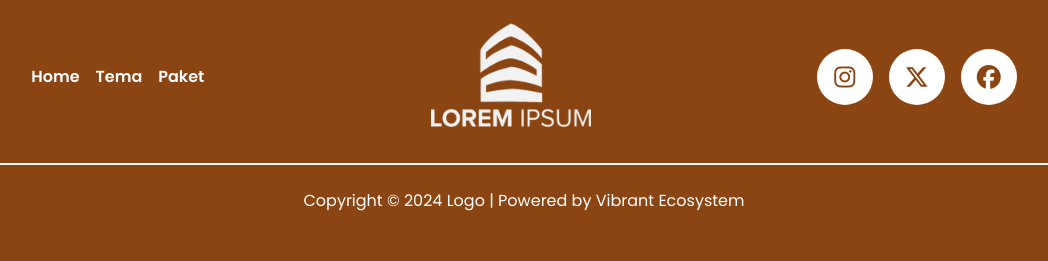
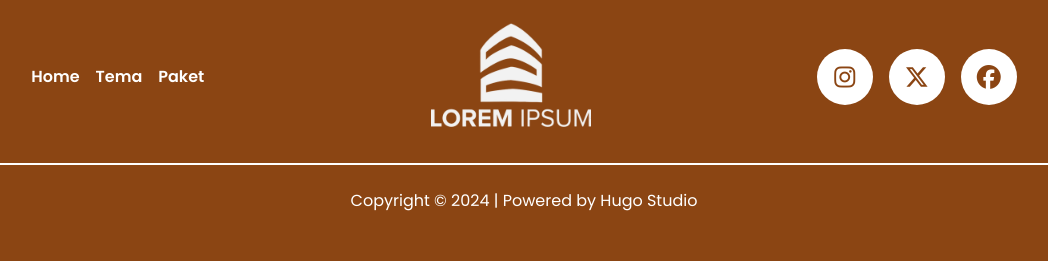
Before and after one commit to Nemolab-Nusa-Infomedia/hadir-invitation, a Laravel app: page / in a window 1280 px wide. Shown: the part 3340-3601 px from the top of the page, without its empty margins (116-1164 px from the left). Run offline with Laravel 12, Linux system fonts and the light colour scheme; some libraries are stand-ins or nearby versions.

Commit message:
style : change name footer

```diff
--- a/resources/views/component/footer.blade.php
+++ b/resources/views/component/footer.blade.php
@@ -14,7 +14,7 @@
             </ul>
         </div>
         <div class="w-full border-t-2 border-t-white p-6 text-center text-white">
-            <p>Copyright © 2024 Logo | Powered by Vibrant Ecosystem</p>
+            <p>Copyright © 2024 | Powered by Hugo Studio</p>
         </div>
     </footer>
     <!-- FOOTER -->
```
